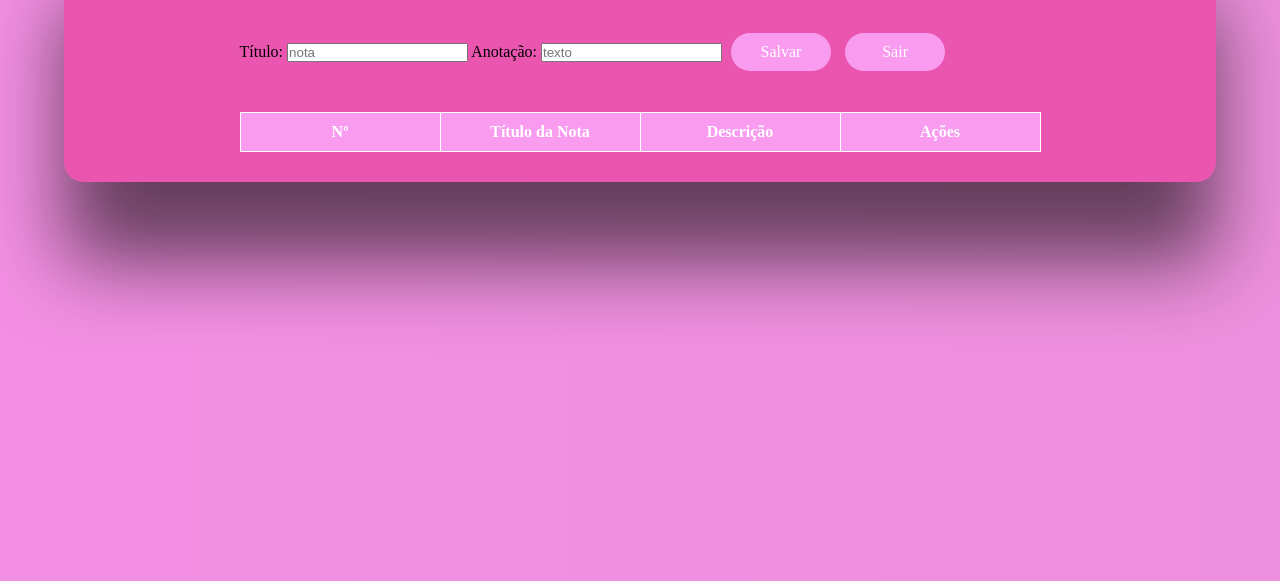
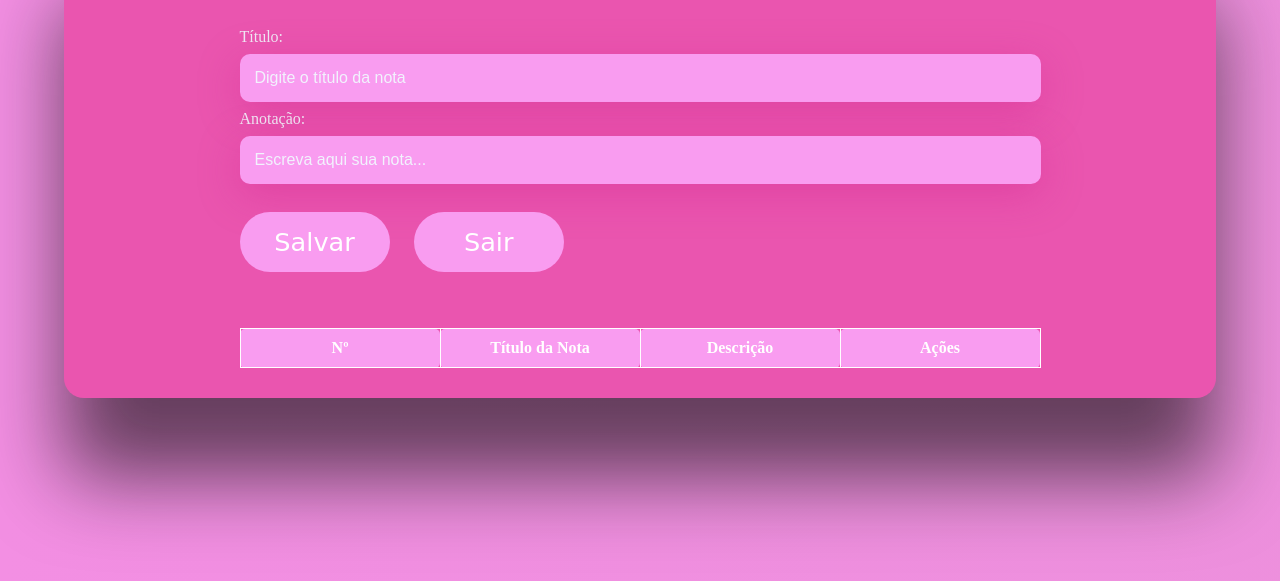
Before and after one commit to mayraW7/Sistema-de-recados, a plain HTML site: page recados.html in a window 1280 px wide. Shown: the part 127-708 px from the top of the page. Drawn offline with Linux system fonts and the light colour scheme; sample sign-in values are in the browser's storage; a web font is replaced by a local one.

Commit message:
melhorias no CSS

```diff
--- a/css/recados.css
+++ b/css/recados.css
@@ -53,9 +53,39 @@ body {
   }
 
 
+  .textfield > input {
+    width: 100%;
+    margin-top: 8px;
+    margin-bottom: 8px;
+    border: none;
+    border-radius: 10px;
+    padding: 15px;
+    background: #f99cf0;
+    color: #ffffffde;
+    font-size: 12pt;
+    box-shadow: 0px 10px 40px  #cb1d8856;
+    outline: none;
+    box-sizing: border-box;
+}
+
+
+
+.textfield > label {
+  color: #f0ffffde;
+  margin-bottom: 10px;
+}
+
+
+.textfield > input::placeholder {
+  color:  #f0ffffde;
+}
+
+
   table, th, td {
     border: 1px solid #ffffff;
+    border-radius: 5px;
     border-collapse: collapse;
+
 
   }
 
@@ -63,6 +93,7 @@ body {
     padding: 10px;
     width: 200px;
     text-align: center;
+    color: #ffffff;
   }
 
   table th {
@@ -75,34 +106,37 @@ body {
   }
 
   img{
-    margin: 0 10px 0 10px;
+    margin: 0 15px 0 10px;
     cursor: pointer;
   }
 
 #sair {
         all: unset;
         background-color: #f99cf0;
-        color: white;
+        color: #ffffff;
         border: none;
         border-radius: 40px;
-        width: 10%;
-        margin: 5px;
-        padding: 10px;
+        width: 15%;
+        margin: 20px;
+        padding: 15px;
         cursor: pointer;
         text-align: center;
+        font-family: 'Fredericka the Great', cursive;
+        font-size: 2vw;
 }
 
   input[type=submit]{
     all: unset;
     background-color: #f99cf0;
-    color: white;
+    color: #ffffff;
     border: none;
     border-radius: 40px;
-    width: 10%;
-    margin: 5px;
-    padding: 10px;
+    width: 15%;
+    padding: 15px;
     cursor: pointer;
     text-align: center;
+    font-family: 'Fredericka the Great', cursive;
+    font-size: 2vw;
   }
 
   div#msg-erro{
--- a/recados.html
+++ b/recados.html
@@ -18,10 +18,14 @@
         <section id="cx_login">
             <div>
                 <form id="infos-nota">
-                    <label for="titulo">Título: </label>
-                    <input type="text" id="titulo" name="titulo" placeholder="nota" />
-                    <label for="anotacao">Anotação: </label>
-                    <input type="text" id="anotacao" name="anotacao" placeholder="texto" />
+                    <div class="textfield">
+                        <label for="titulo">Título: </label>
+                        <input type="text" id="titulo" name="titulo" placeholder="Digite o título da nota" />
+                    </div>
+                    <div class="textfield">
+                        <label for="anotacao">Anotação: </label>
+                        <input type="text" id="anotacao" name="anotacao" placeholder="Escreva aqui sua nota..." />
+                    </div>
                     <input type="hidden" name="idx" id="idx" value="novo" />
                     <input type="submit" value="Salvar">
                     <input type="button" id="sair" value="Sair">
```
